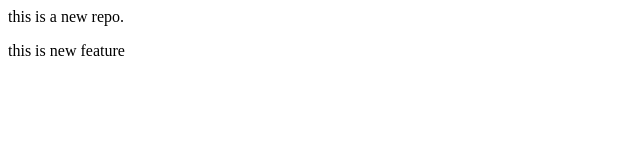
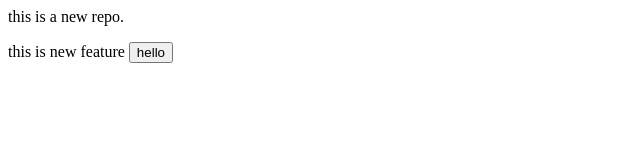
Before and after one commit to suryapratapverma-09/local-test-file, a plain HTML site: page index.html in a window 1280 px wide. Shown: the whole page, without its empty margins (0-640 px from the left). Drawn offline with Linux system fonts and the light colour scheme.

Commit message:
add button

```diff
--- a/index.html
+++ b/index.html
@@ -1,2 +1,2 @@
 <p>this is a new repo.</p>
-<P>this is new feature</P>
+<P>this is new feature <button>hello</button></P>
```
